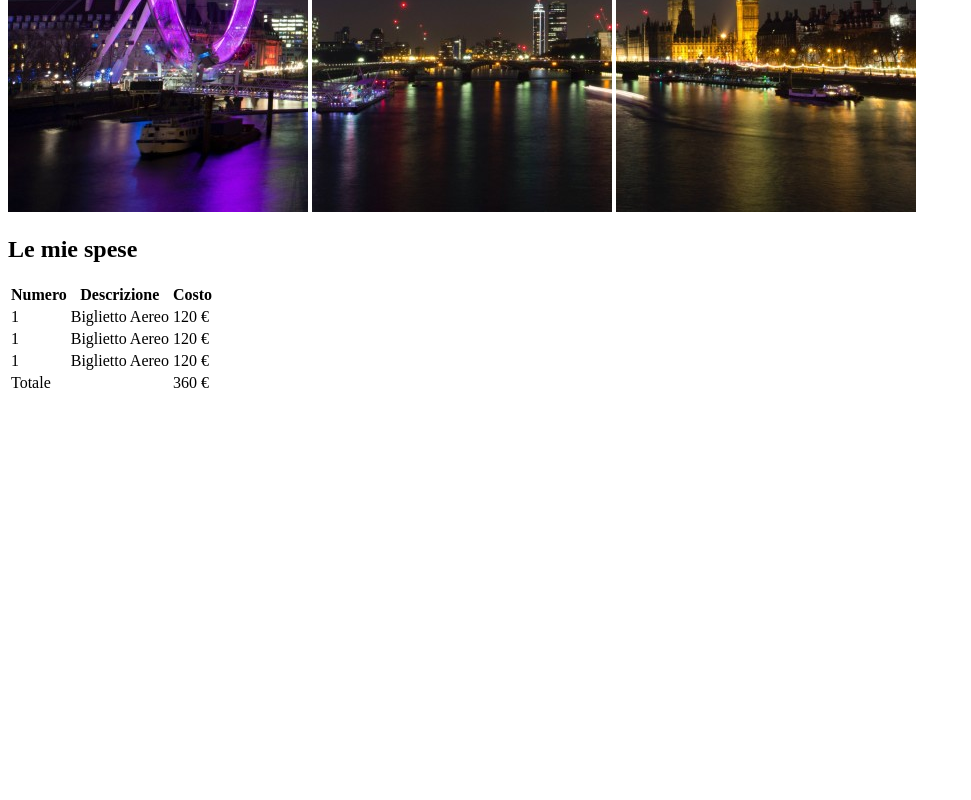
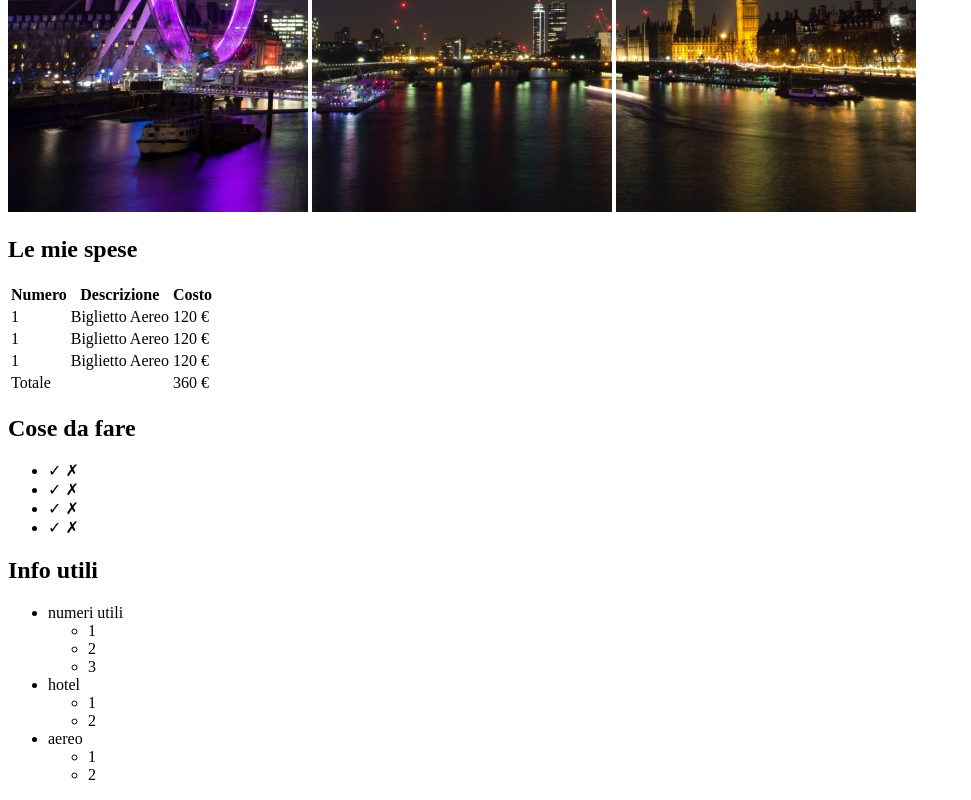
Before and after one commit to F3licia/html-london-trip, a plain HTML site: page index.html in a window 1280 px wide. Shown: the part 472-1272 px from the top of the page, without its empty margins (0-971 px from the left). Before the commit the page ends 875 px from the top, so only its background shows below. Drawn offline with Linux system fonts and the light colour scheme.

Commit message:
struttura 3 e 4

```diff
--- a/index.html
+++ b/index.html
@@ -20,7 +20,7 @@
    </section>
 
 
-    <section id="section2">
+   <section id="section2">
 
      <h2><strong>Le mie spese</strong></h2>
 
@@ -51,12 +51,44 @@
               <td>360 &euro;</td>
             </tr>
           </table>
+   </section>
 
+
+   <section id="section3">
+    <h2><strong>Cose da fare</strong></h2>
+     <ul>
+         <li>&check; &cross; </li>
+         <li>&check; &cross; </li>
+         <li>&check; &cross; </li>
+         <li>&check; &cross; </li>
+
+     </ul>
     </section>
 
-    <section id="section3"></section>
 
     <section id="section4"></section>
+     <h2><strong>Info utili</strong></h2>
+     <ul>
+         <li> numeri utili</li>
+           <ul>
+             <li>1</li>
+             <li>2</li>
+             <li>3</li>
+            </ul>
+
+         <li>hotel</li>
+            <ul>
+             <li>1</li>
+             <li>2</li>
+            </ul>
+
+            <li>aereo</li>
+            <ul>
+             <li>1</li>
+             <li>2</li>
+            </ul>
+
+     </ul>
 
     <section id="section5"></section>
 
```
